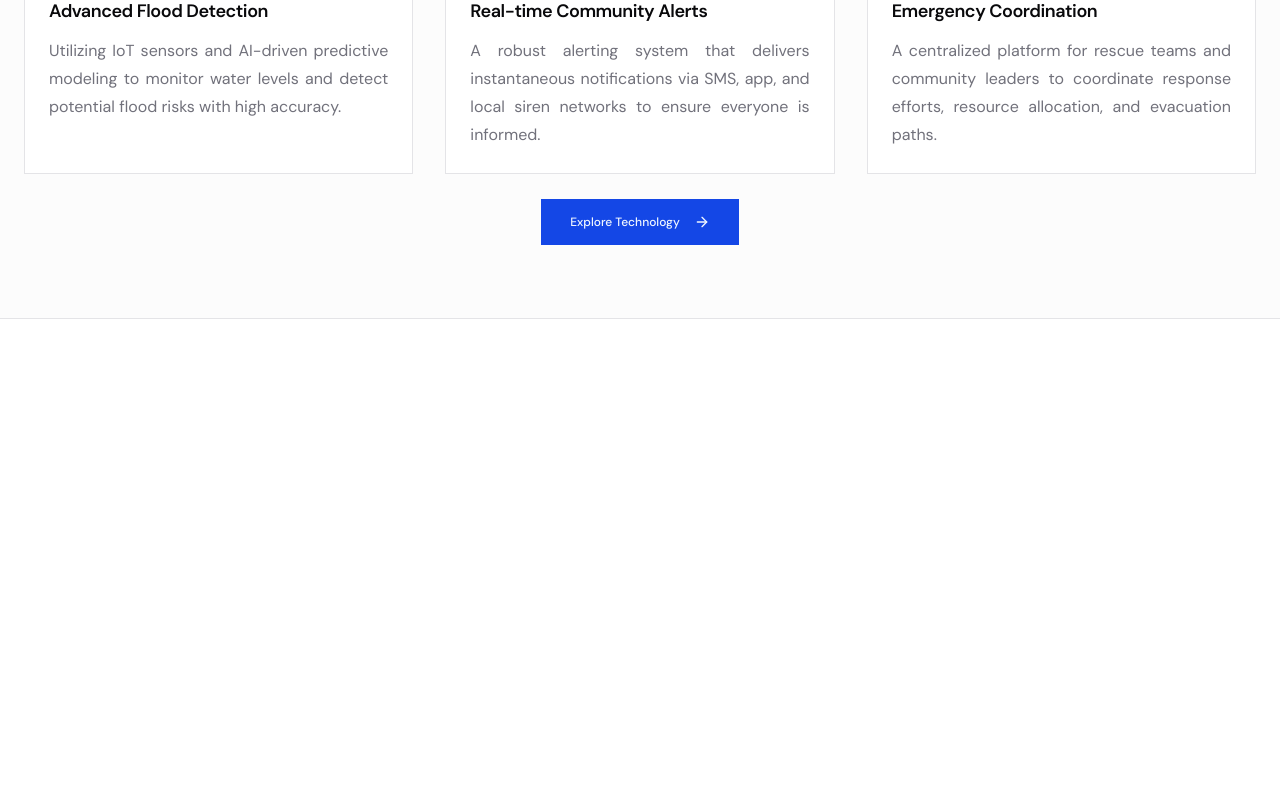
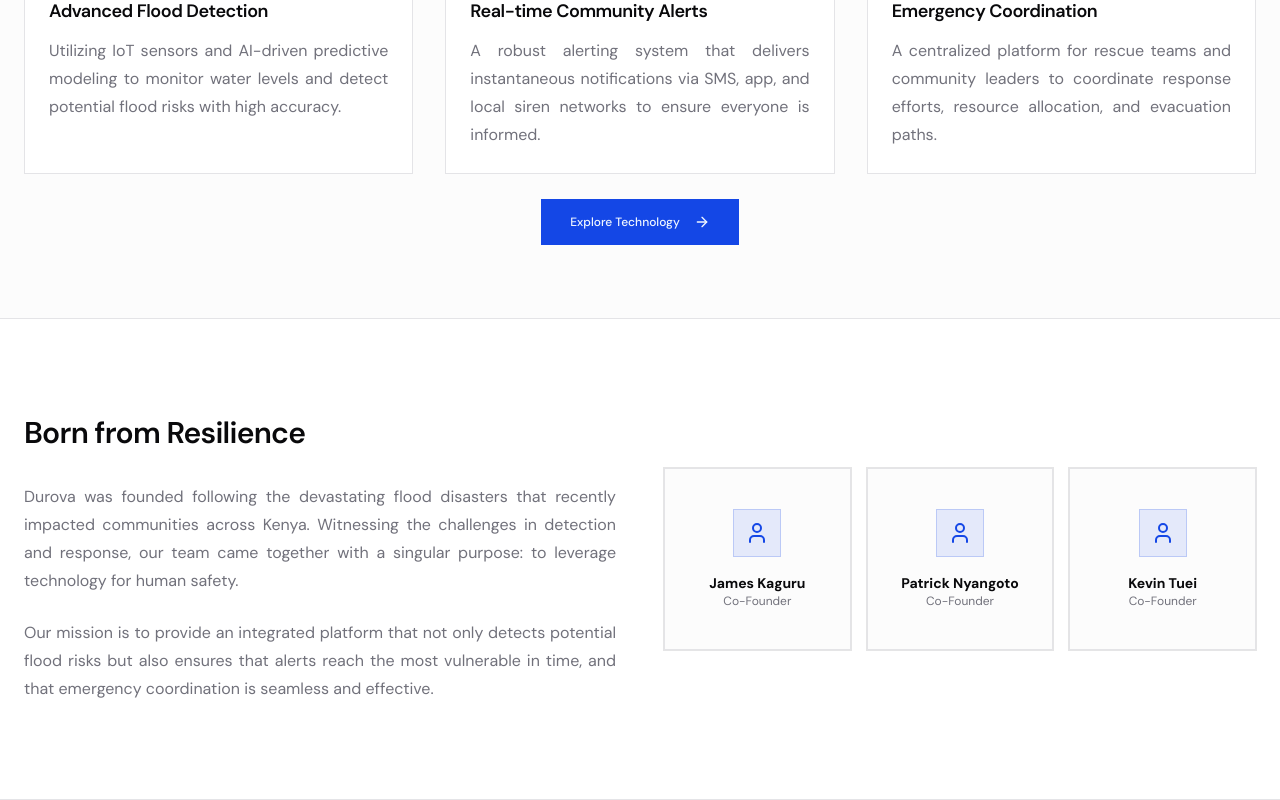
Before and after one commit to james-kaguru/durova, a Next.js app: page / in a window 1280 px wide. Shown: the part 1421-2221 px from the top of the page. Before the commit the page ends 1740 px from the top, so only its background shows below. Built offline with nearby package versions, Linux system fonts and the light colour scheme.

Commit message:
added about us section

```diff
--- /dev/null
+++ b/app/about.tsx
@@ -0,0 +1,45 @@
+import { TypographyH2, TypographyP } from "@/components/typography";
+import { Card, CardContent } from "@/components/ui/card";
+import { User } from "lucide-react";
+
+export function About() {
+  return (
+    <section id="about" className="py-24 border-b">
+      <div className="custom-container">
+        <div className="grid lg:grid-cols-2 gap-12 items-center">
+          <div className="space-y-6">
+            <TypographyH2 >
+              Born from Resilience
+            </TypographyH2>
+            <div className="text-justify">
+              <TypographyP>
+                Durova was founded following the devastating flood disasters that recently impacted communities across Kenya. Witnessing the challenges in detection and response, our team came together with a singular purpose: to leverage technology for human safety.
+              </TypographyP>
+              <TypographyP>
+                Our mission is to provide an integrated platform that not only detects potential flood risks but also ensures that alerts reach the most vulnerable in time, and that emergency coordination is seamless and effective.
+              </TypographyP>
+            </div>
+          </div>
+
+          <div className="grid sm:grid-cols-3 gap-4">
+            {[
+              { name: "James Kaguru", role: "Co-Founder" },
+              { name: "Patrick Nyangoto", role: "Co-Founder" },
+              { name: "Kevin Tuei", role: "Co-Founder" },
+            ].map((member) => (
+              <Card key={member.name} className="border bg-muted/30">
+                <CardContent className="p-6 flex flex-col items-center text-center">
+                  <div className="size-12 bg-primary/10 flex items-center justify-center mb-4 border border-primary/20">
+                    <User className="size-6 text-primary" />
+                  </div>
+                  <h3 className="font-heading font-bold text-sm">{member.name}</h3>
+                  <p className="text-xs text-muted-foreground">{member.role}</p>
+                </CardContent>
+              </Card>
+            ))}
+          </div>
+        </div>
+      </div>
+    </section>
+  );
+}
--- a/app/page.tsx
+++ b/app/page.tsx
@@ -1,3 +1,4 @@
+import { About } from "./about";
 import { Hero } from "./hero";
 import { Services } from "./services";
 
@@ -6,6 +7,7 @@
     <div className="">
       <Hero />
       <Services />
+      <About />
     </div>
   );
 }
```
